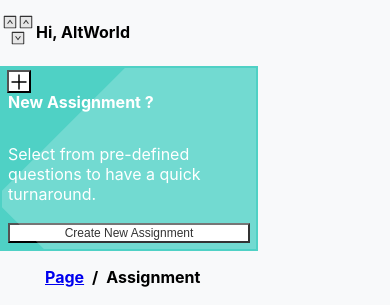
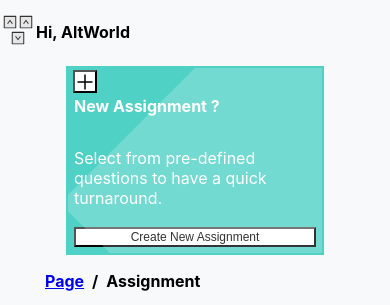
Before and after one commit to Hemant142/AltWorld, a React (Create React App) app in the folder altworld/: page / in a window 390 px wide. Shown: the top 305 px of the page. Built offline with nearby package versions, Linux system fonts and the light colour scheme; the HTML template or start-up script is replaced by a standard one.

Commit message:
Completed

```diff
--- a/altworld/src/Component/SideBar.tsx
+++ b/altworld/src/Component/SideBar.tsx
@@ -10,7 +10,7 @@ export default function SideBar() {
       {/* Logo and Welcome message */}
       <Flex alignItems="center" fontWeight="bold" mt={isMobile ? "2" : "4"} ml={isMobile ? "2" : "4"}>
         <Logo />
-        <Text ml="2">Hi, AltWorld</Text>
+      <Text ml="2">Hi, AltWorld</Text>
       </Flex>
       <Divider my="4" borderWidth="1px" /* Set thicker border width */ />
 
@@ -25,6 +25,7 @@ export default function SideBar() {
 
       {/* New Assignment Card */}
       <Box
+      margin={"auto"}
         p="2"
         boxShadow="md"
         bg="#4fd1c5"
@@ -51,7 +52,7 @@ export default function SideBar() {
         >
           <Icon as={RiAddLargeFill} boxSize="18px" /> {/* Reduced icon size */}
         </Button>
-        <Flex direction="column" p="4" color="white" textAlign="left" mt={isMobile ? "2" : "8"}>
+        <Flex direction="column" p="4" color="white" textAlign="left" mt={isMobile ? "6" : "8"}>
           <Text fontWeight="bold">New Assignment ?</Text>
           <Text>Select from pre-defined questions to have a quick turnaround.</Text>
           <Button bg="white" fontSize="12px" mt="3" py="1">Create New Assignment</Button> {/* Reduced font size and padding */}
```
